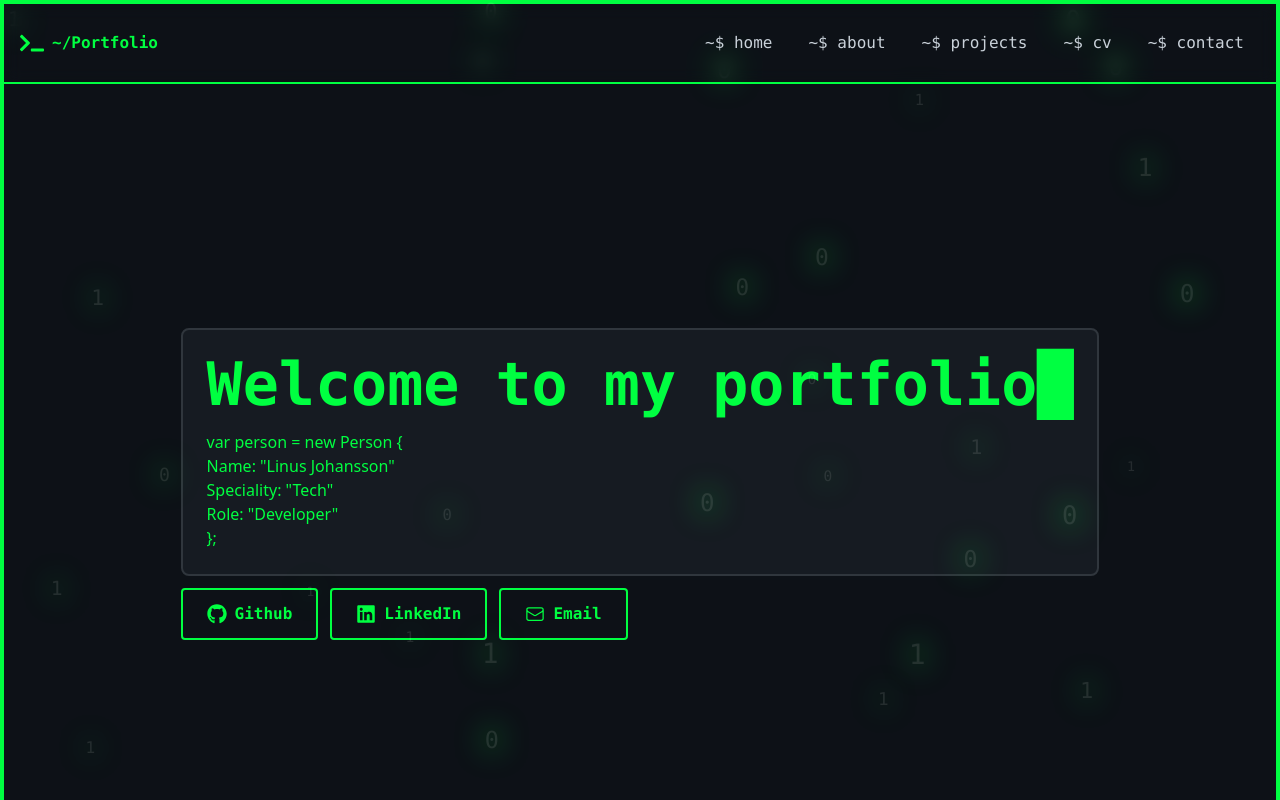
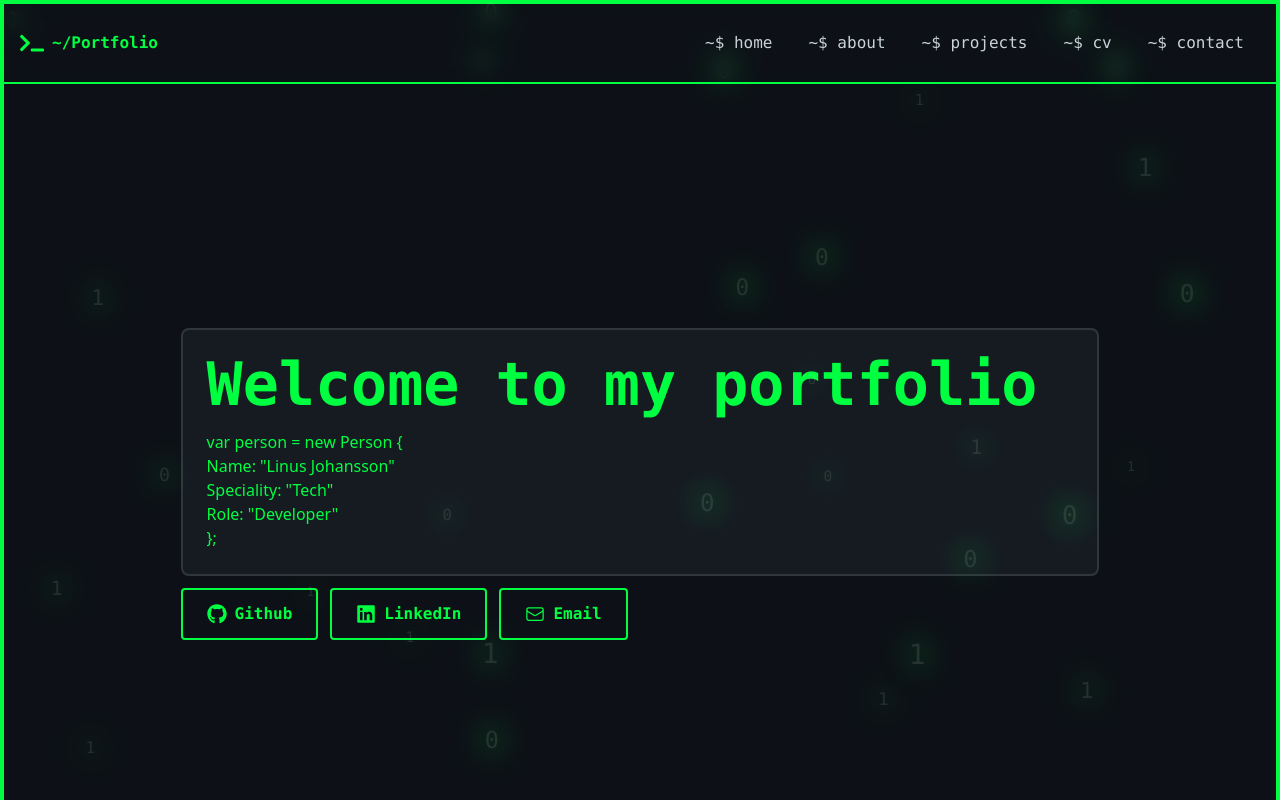
Before and after one commit to linusjohansson-se/Portfolio, a React (Vite) app: page / in a window 1280 px wide. Shown: the top 800 px of the page. Built offline with nearby package versions, Linux system fonts and the light colour scheme.

Commit message:
Improves code text animation with cursor
Refactors the code text component to include a blinking cursor effect, enhancing the visual appeal of the animated text display.

Updates the cursor display logic for better visual feedback, creating a more polished user experience.

```diff
--- a/src/components/atoms/CodeText.tsx
+++ b/src/components/atoms/CodeText.tsx
@@ -1,22 +1,23 @@
 import { useEffect, useState } from "react";
 
 interface Props {
-    text: string
+  text: string;
 }
 
-export default function CodeText({text}: Props) {
-  const [textToPrint, setTextToPrint] = useState("")
-  const [printing, setPrinting] = useState(false)
-  const [writeBlock, setWriteBlock] = useState("\u2588\n")
+export default function CodeText({ text }: Props) {
+  const [textToPrint, setTextToPrint] = useState("");
+  const [printing, setPrinting] = useState(false);
+  const [cursor, setCursor] = useState("\u2588\n");
 
   useEffect(() => {
-    setPrinting(true)
+    setPrinting(true);
     setTextToPrint("");
     let i = 0;
 
     const id = setInterval(() => {
       if (i >= text.length) {
         clearInterval(id);
+        setPrinting(false);
         return;
       }
       setTextToPrint(text.slice(0, i + 1));
@@ -24,20 +25,23 @@ export default function CodeText({text}: Props) {
     }, 50);
 
     return () => clearInterval(id);
-  }, [text])
+  }, [text]);
 
   useEffect(() => {
-    if(printing) {
-      setWriteBlock("\u2588\n")
-    }
-    else {
+    const id = setInterval(() => {
+      if (printing) {
+        setCursor("\u2588\n");
+      } else {
+        setCursor((prev) => (prev === "\u200B" ? "\u2588\n" : "\u200B"));
+      }
+    }, 500);
 
-    }
-  })
+    return () => clearInterval(id);
+  }, [printing]);
 
   return (
-    <h1 className="font-mono text-4xl sm:text-6xl font-bold text-[#00ff41] mb-4">
-      {textToPrint + writeBlock}
+    <h1 className="font-mono text-4xl sm:text-6xl font-bold text-[#00ff41] mb-4 whitespace-nowrap">
+      {textToPrint}<span className="inline-block w-[1ch]">{cursor}</span>
     </h1>
   );
 }
--- a/src/components/organisms/ProfileCard.tsx
+++ b/src/components/organisms/ProfileCard.tsx
@@ -4,12 +4,12 @@ import Card from "../molecules/Card";
 export default function ProfileCard() {
   return (
     <>
-      <div className="flex">
+      <div className="flex w-fit">
         <Card
           children={
             <>
-              <CodeText text="Welcome to my portfolio"/>
-              <div className="flex flex-col ">
+              <CodeText text="Welcome to my portfolio" />
+              <div className="flex flex-col">
                 <span>{"var person = new Person {"}</span>
                 <span>Name: "Linus Johansson"</span>
                 <span>Speciality: "Tech"</span>
```
